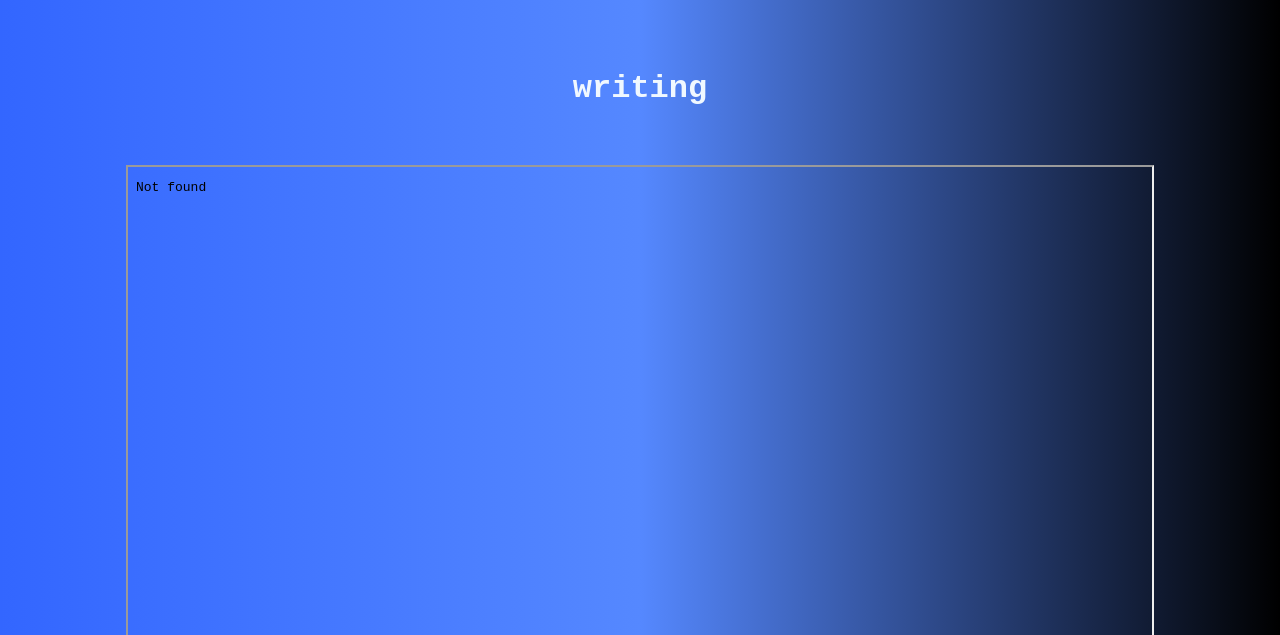
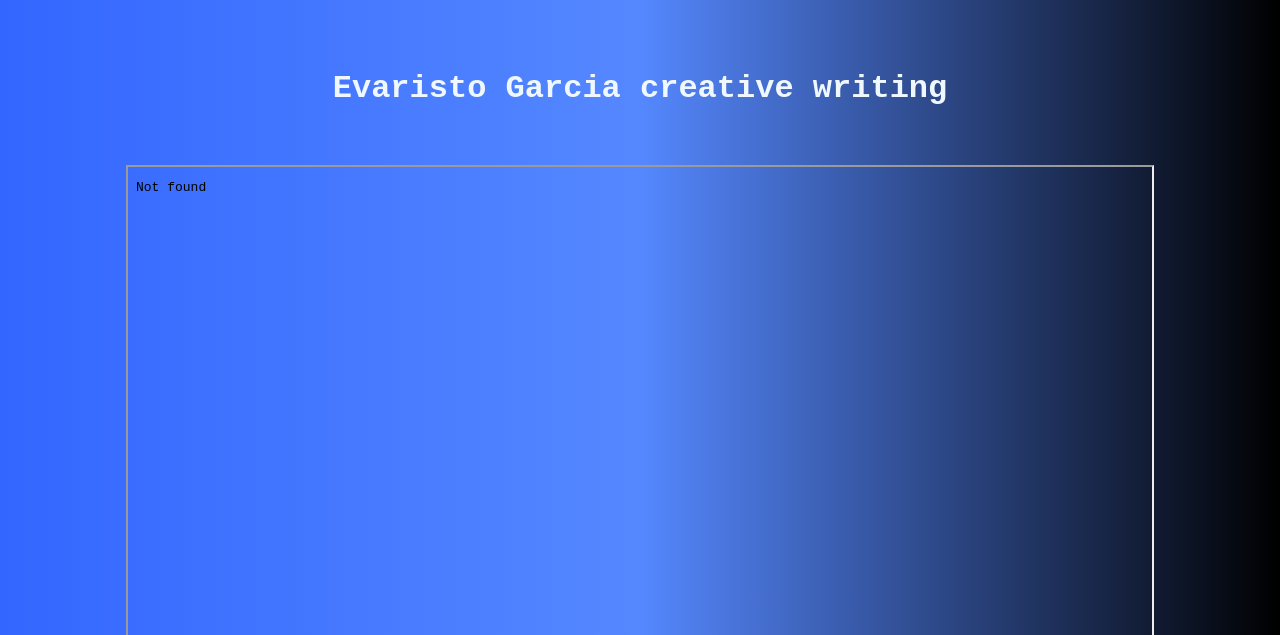
Before and after one commit to EvariG/EvariG.github.io, a website: page index.html in a window 1280 px wide. Shown: the part 165-800 px from the top of the page. Drawn offline with Linux system fonts and the light colour scheme; a web font is replaced by a local one.

Commit message:
Update index.html

```diff
--- a/index.html
+++ b/index.html
@@ -21,7 +21,7 @@
           </header>
        <br>
           <!--your name/title-->
-          <h1>writing</h1>
+          <h1>Evaristo Garcia creative writing</h1>
           <!--copy next line until hr tag to add additional PDFs-->
        <br>
        <br>
```
